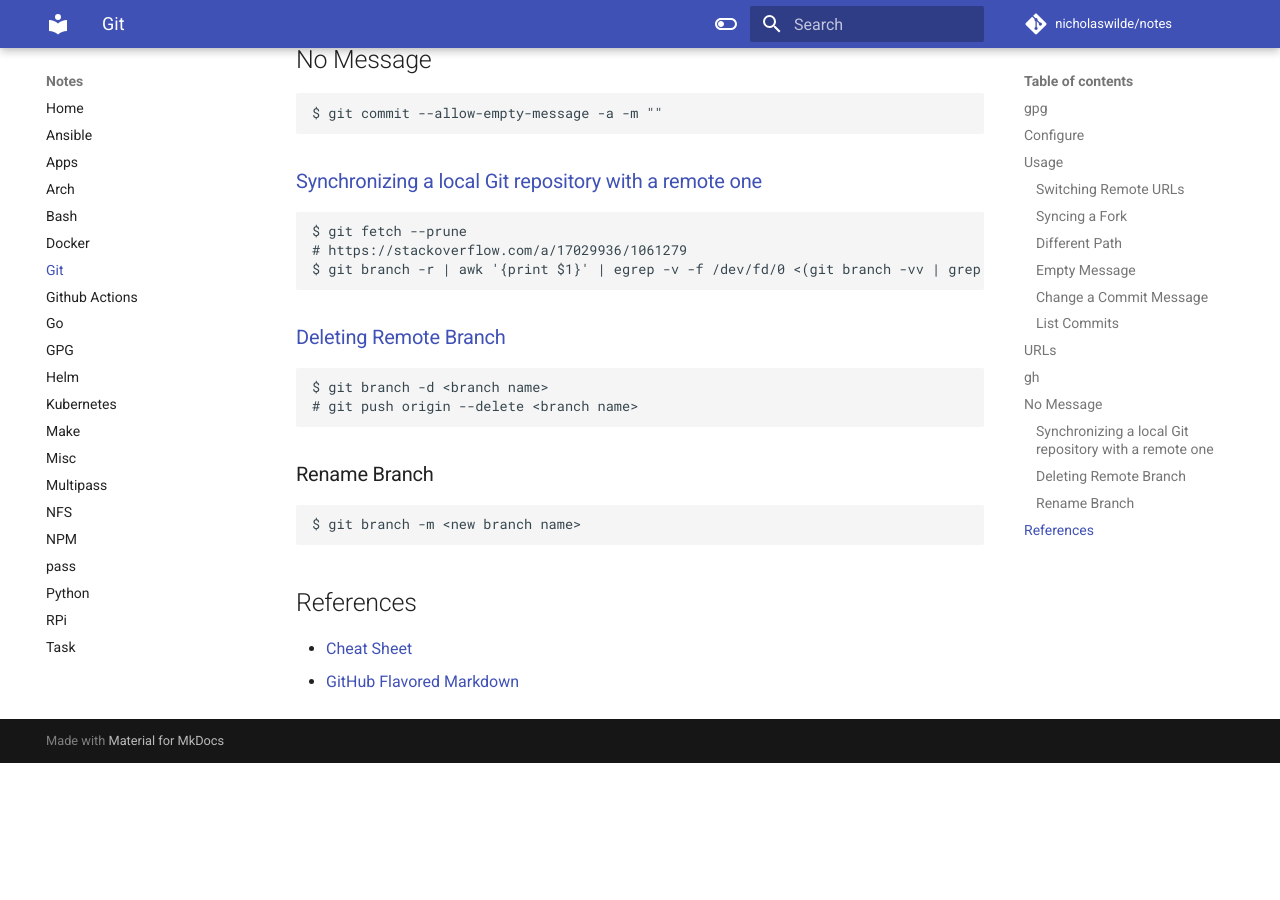
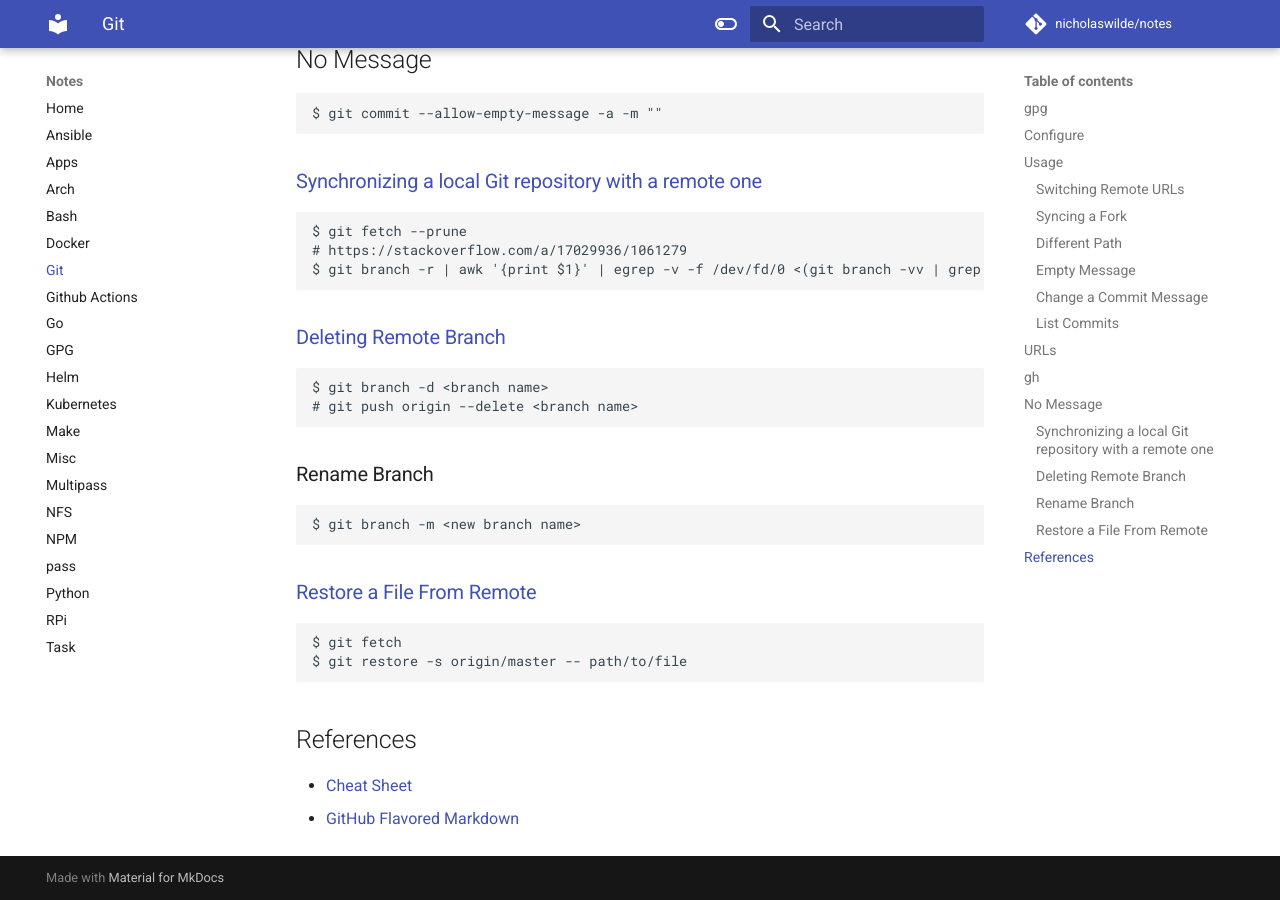
Before and after one commit to nicholaswilde/notes, an MkDocs documentation site: the page built from docs/git.md, in a window 1280 px wide and 900 px high, scrolled down 1837 px. Built offline with MkDocs 1.6.1 and Material for MkDocs 9.7.7, drawn with Linux system fonts in a browser that asks for light colours; comment, search, counter and statistics services are not loaded; before the commit the page ends 2600 px from its top, so only the background shows below that.

Commit message:
Update git.md

````diff
--- a/docs/git.md
+++ b/docs/git.md
@@ -103,6 +103,13 @@ $ git branch -d <branch name>
 $ git branch -m <new branch name>
 ```
 
+### [Restore a File From Remote](https://stackoverflow.com/a/58019011/1061279)
+
+```shell
+$ git fetch
+$ git restore -s origin/master -- path/to/file
+```
+
 ## References
 
 * [Cheat Sheet](https://github.com/tiimgreen/github-cheat-sheet)
````
